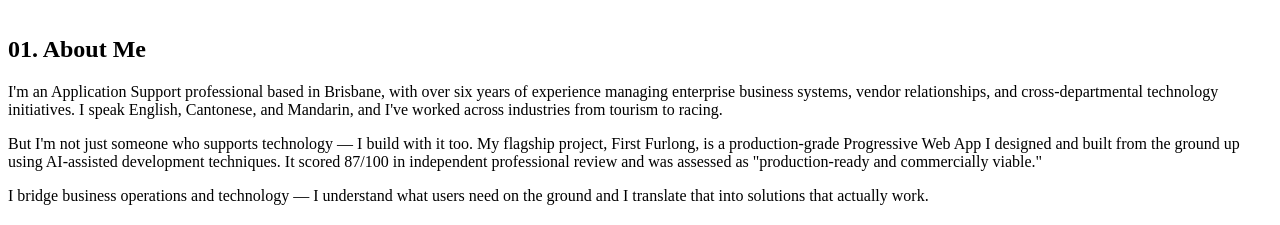
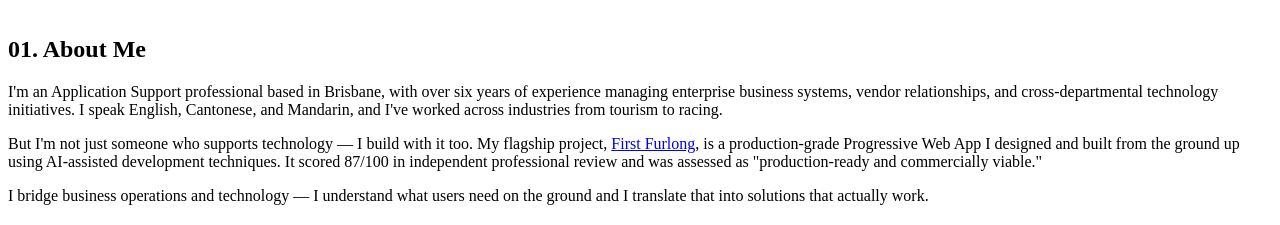
Before and after one commit to markpukete-web/markma.dev, a React (Vite) app: page / in a window 1280 px wide. Shown: the part 3760-3985 px from the top of the page. Built offline with nearby package versions, Linux system fonts and the light colour scheme; the HTML template or start-up script is replaced by a standard one.

Commit message:
feat(About): Link First Furlong project

```diff
--- a/src/sections/About.tsx
+++ b/src/sections/About.tsx
@@ -30,7 +30,14 @@
         <p className="mt-4 text-lg leading-relaxed text-text-secondary">
           But I'm not just someone who supports technology — I build with it
           too. My flagship project,{' '}
-          <span className="text-accent font-medium">First Furlong</span>, is a
+          <a
+            href="https://first-furlong.vercel.app"
+            target="_blank"
+            rel="noopener noreferrer"
+            className="text-accent font-medium hover:text-accent-light transition-colors"
+          >
+            First Furlong
+          </a>, is a
           production-grade Progressive Web App I designed and built from the
           ground up using AI-assisted development techniques. It scored 87/100
           in independent professional review and was assessed as
```
